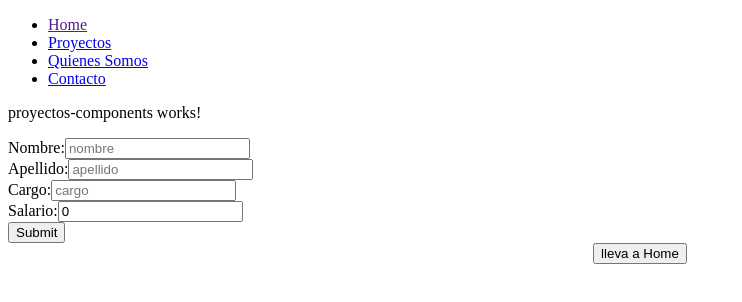
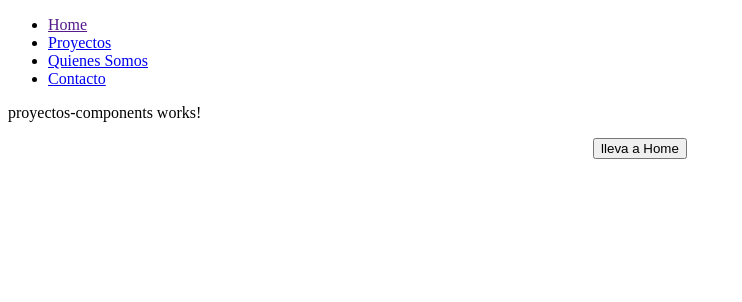
Before and after one commit to julyprince/EmpleadosApp, an Angular app: page /proyectos in a window 1280 px wide. Shown: the top 302 px of the page, without its empty margins (0-742 px from the left). Built offline with nearby package versions, Linux system fonts and the light colour scheme.

Commit message:
routing con paso de parametros para eliminar un empleado especifico

```diff
--- a/src/app/actualizar-component/actualizar-component.component.html
+++ b/src/app/actualizar-component/actualizar-component.component.html
@@ -20,7 +20,9 @@
       <input type="number" name="salario" id="salario" placeholder="salario" class="form-control" [(ngModel)]="cuadroSalario">
     </div>
     <div class="col">
-      <button type="submit" class="btn btn-primary" (click)="actualizaEmpleado()"> Modificar</button>
+      <button type="submit" class="btn btn-primary" style="margin-right: 40px;" (click)="actualizaEmpleado()"> Modificar</button>
+
+      <button type="submit" class="btn btn-primary" (click)="eliminaEmpleado()"> Eliminar</button>
     </div>
 
   </form>
--- a/src/app/actualizar-component/actualizar-component.component.ts
+++ b/src/app/actualizar-component/actualizar-component.component.ts
@@ -33,6 +33,11 @@ export class ActualizarComponentComponent implements OnInit {
     //this.empleados.push(miEmpledado);
     this.router.navigate(['']);
     }
+
+   eliminaEmpleado(){
+      this.empleadosServicio.eliminarEmpleado(this.indice);
+      this.router.navigate(['']);
+      }
   cuadroNombre:string="";
   cuadroApellido:string="";
   cuadroCargo:string="";
--- a/src/app/empleados.service.ts
+++ b/src/app/empleados.service.ts
@@ -32,4 +32,9 @@ export class EmpledosService {
         empleadoModificado.cargo=empleado.cargo;
         empleadoModificado.salario=empleado.salario;
       }
+
+      eliminarEmpleado(indice:number){
+        this.empleados.splice(indice,1);
+       // delete(this.empleados[indice]) ;
+      }
 }
--- a/src/app/proyectos-components/proyectos-components.component.html
+++ b/src/app/proyectos-components/proyectos-components.component.html
@@ -1,30 +1,6 @@
 <p>proyectos-components works!</p>
 
-<form action="" class="form-group row">
-    <div class="form-group col-md-3">
-      <label for="nombre">Nombre:</label>
-      <input type="text" name="nombre" id="nombre" placeholder="nombre" class="form-control" [(ngModel)]="cuadroNombre">
-    </div>
 
-    <div class="form-group col-md-3">
-      <label for="apellido">Apellido:</label>
-      <input type="text" name="apellido" id="apellido" placeholder="apellido" class="form-control" [(ngModel)]="cuadroApellido">
-    </div>
-
-    <div class="form-group col-md-3">
-      <label for="cargo">Cargo:</label>
-      <input type="text" name="Cargo" id="cargo" placeholder="cargo" class="form-control" [(ngModel)]="cuadroCargo">
-    </div>
-
-    <div class="form-group col-md-3">
-      <label for="Salario">Salario:</label>
-      <input type="number" name="salario" id="salario" placeholder="salario" class="form-control" [(ngModel)]="cuadroSalario">
-    </div>
-    <div class="col">
-      <input type="submit" class="btn btn-primary" (click)="agregarEmpleado()">
-    </div>
-
-  </form>
 
 <div style="text-align: center;">
     <button class="btn btn-primary" (click)="volverHome()">lleva a Home</button>
```
